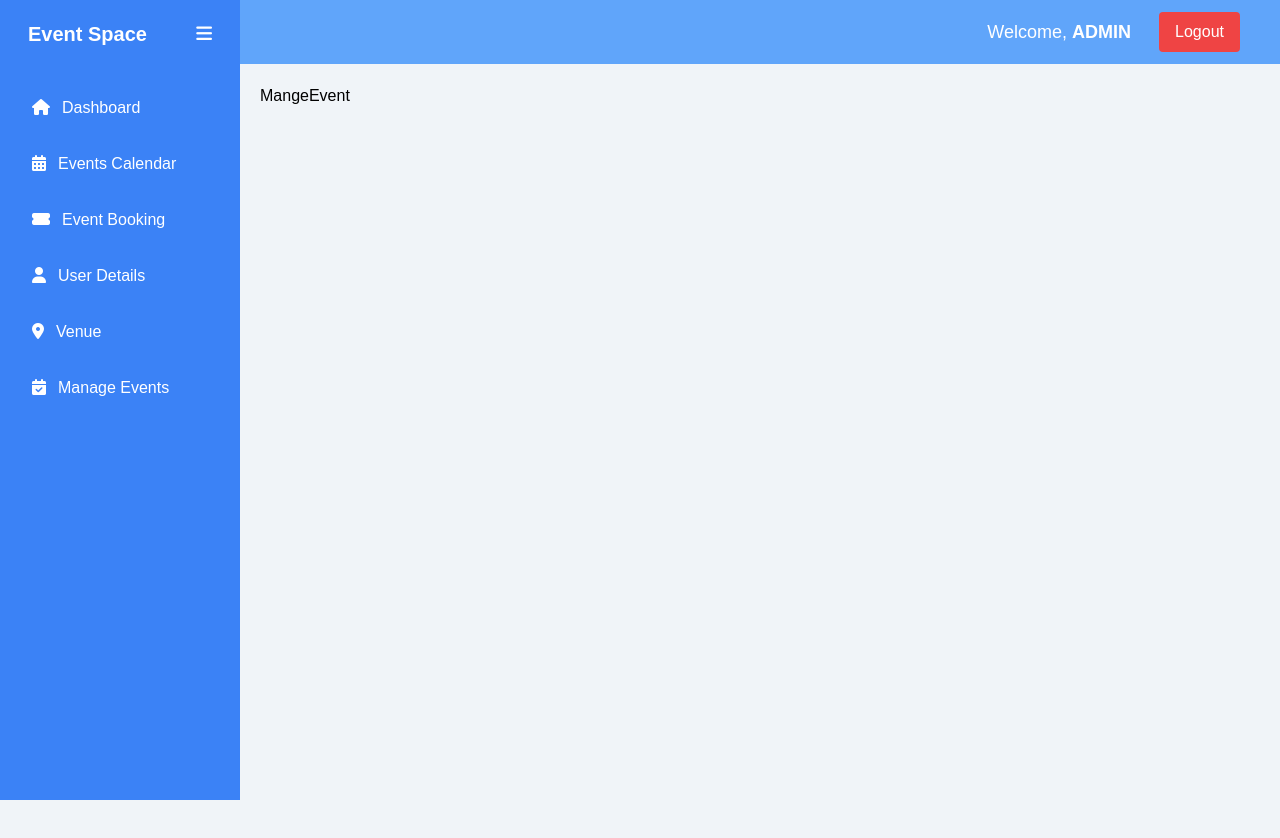
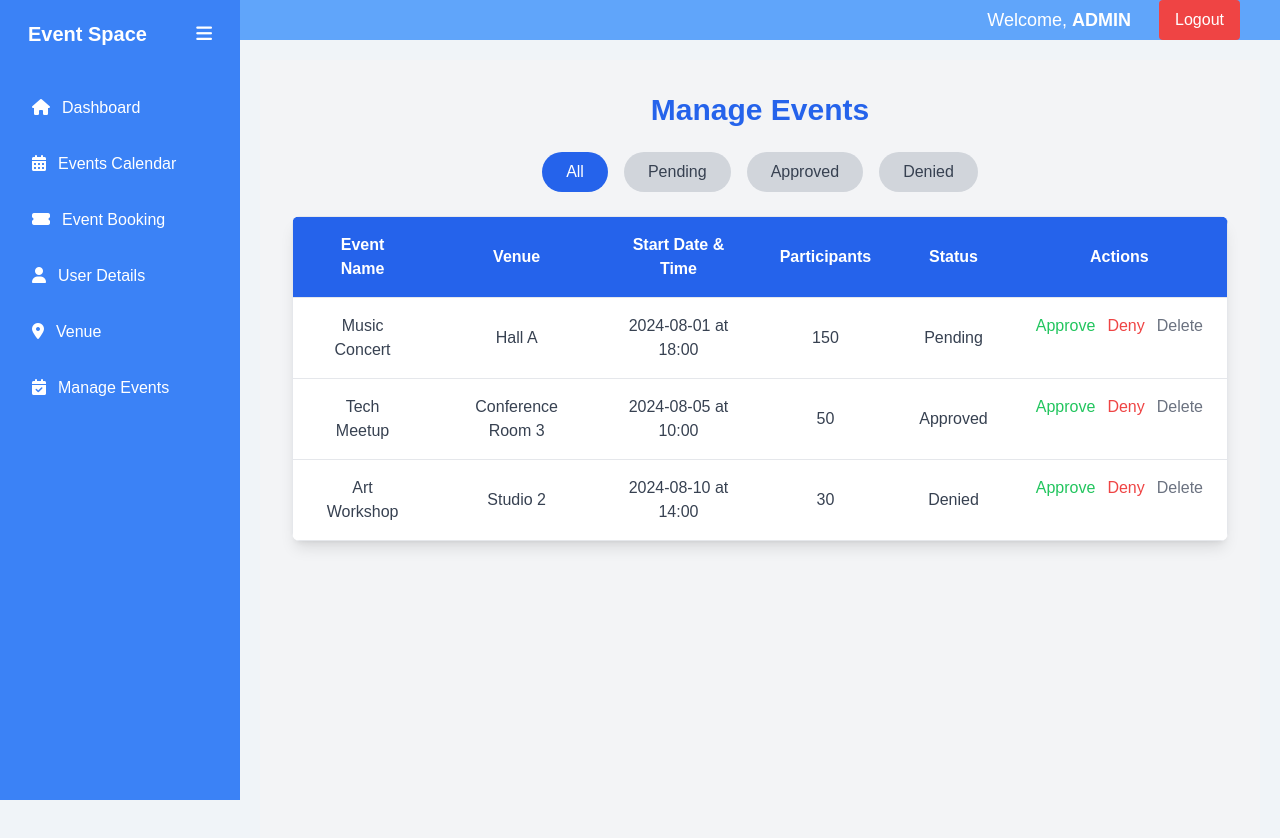
Before and after one commit to SarjyantShrestha/Event-management-System, a React (Vite) app in the folder Frontend/: page /manage-events in a window 1280 px wide. Shown: the top 838 px of the page. Before the commit the page ends 800 px from the top, so only its background shows below. Built offline with nearby package versions, Linux system fonts and the light colour scheme.

Commit message:
manage events added and other functionalities

```diff
--- a/Frontend/src/components/EventBooking.jsx
+++ b/Frontend/src/components/EventBooking.jsx
@@ -1,20 +1,20 @@
-import React, { useState } from 'react';
+import React, { useState } from "react";
 
 const EventBooking = () => {
   const venues = [
-    { id: 1, name: 'Conference Room A' },
-    { id: 2, name: 'Banquet Hall' },
-    { id: 3, name: 'Outdoor Garden' },
+    { id: 1, name: "Conference Room A" },
+    { id: 2, name: "Banquet Hall" },
+    { id: 3, name: "Outdoor Garden" },
   ];
 
   // State to manage form fields
   const [eventDetails, setEventDetails] = useState({
-    eventName: '',
-    venue: '',
-    startDate: '',
-    endDate: '',
-    startTime: '',
-    endTime: '',
+    eventName: "",
+    venue: "",
+    startDate: "",
+    endDate: "",
+    startTime: "",
+    endTime: "",
     participants: 1,
   });
 
@@ -31,30 +31,31 @@ const EventBooking = () => {
   const handleSubmit = (e) => {
     e.preventDefault();
     // Simulate a booking submission (in a real app, you can send this to a server)
-    console.log('Event Booking Submitted:', eventDetails);
+    console.log("Event Booking Submitted:", eventDetails);
 
     // Optionally, reset the form after submission
     setEventDetails({
-      eventName: '',
-      venue: '',
-      startDate: '',
-      endDate: '',
-      startTime: '',
-      endTime: '',
+      eventName: "",
+      venue: "",
+      startDate: "",
+      endDate: "",
+      startTime: "",
+      endTime: "",
       participants: 1,
     });
 
-
-    alert('Event booked successfully!');
+    alert("Event booked successfully!");
   };
 
   return (
-    <div className="event-booking-container max-w-md mx-auto p-6 bg-white rounded-lg shadow-md">
+    <div className="event-booking-container max-w-4xl mx-auto p-6 bg-white rounded-lg shadow-md">
       <h1 className="text-2xl font-bold mb-6 text-center">Event Booking</h1>
       <form onSubmit={handleSubmit} className="space-y-4">
         {/* Event Name */}
         <div className="form-group">
-          <label htmlFor="eventName" className="block text-gray-700">Event Name</label>
+          <label htmlFor="eventName" className="block text-gray-700">
+            Event Name
+          </label>
           <input
             type="text"
             id="eventName"
@@ -68,7 +69,9 @@ const EventBooking = () => {
 
         {/* Venue Selection */}
         <div className="form-group">
-          <label htmlFor="venue" className="block text-gray-700">Select Venue</label>
+          <label htmlFor="venue" className="block text-gray-700">
+            Select Venue
+          </label>
           <select
             id="venue"
             name="venue"
@@ -87,8 +90,11 @@ const EventBooking = () => {
         </div>
 
         {/* Start Date and Time */}
-        <div className="form-group">
-          <label htmlFor="startDate" className="block text-gray-700">Start Date</label>
+        <div className="flex gap-4">
+          <div className="form-group flex-1">
+            <label htmlFor="startDate" className="block text-gray-700">
+              Start Date
+            </label>
             <input
               type="date"
               id="startDate"
@@ -100,8 +106,10 @@ const EventBooking = () => {
             />
           </div>
 
-        <div className="form-group">
-          <label htmlFor="startTime" className="block text-gray-700">Start Time</label>
+          <div className="form-group flex-1">
+            <label htmlFor="startTime" className="block text-gray-700">
+              Start Time
+            </label>
             <input
               type="time"
               id="startTime"
@@ -112,10 +120,14 @@ const EventBooking = () => {
               required
             />
           </div>
+        </div>
 
+        <div className="flex gap-4">
           {/* End Date and Time */}
-        <div className="form-group">
-          <label htmlFor="endDate" className="block text-gray-700">End Date</label>
+          <div className="form-group flex-1">
+            <label htmlFor="endDate" className="block text-gray-700">
+              End Date
+            </label>
             <input
               type="date"
               id="endDate"
@@ -127,8 +139,10 @@ const EventBooking = () => {
             />
           </div>
 
-        <div className="form-group">
-          <label htmlFor="endTime" className="block text-gray-700">End Time</label>
+          <div className="form-group flex-1">
+            <label htmlFor="endTime" className="block text-gray-700">
+              End Time
+            </label>
             <input
               type="time"
               id="endTime"
@@ -139,10 +153,13 @@ const EventBooking = () => {
               required
             />
           </div>
+        </div>
 
         {/* Number of Participants */}
         <div className="form-group">
-          <label htmlFor="participants" className="block text-gray-700">Number of Participants</label>
+          <label htmlFor="participants" className="block text-gray-700">
+            Number of Participants
+          </label>
           <input
             type="number"
             id="participants"
@@ -157,7 +174,10 @@ const EventBooking = () => {
         </div>
 
         {/* Submit Button */}
-        <button type="submit" className="w-full px-4 py-2 bg-blue-500 text-white rounded hover:bg-blue-600">
+        <button
+          type="submit"
+          className="w-full px-4 py-2 bg-blue-500 text-white rounded hover:bg-blue-600"
+        >
           Book Event
         </button>
       </form>
--- a/Frontend/src/components/ManageEvent.jsx
+++ b/Frontend/src/components/ManageEvent.jsx
@@ -1,11 +1,135 @@
-import React from "react";
+import React, { useState } from "react";
 
-const ManageEvent = () => {
+const initialEvents = [
+  {
+    id: 1,
+    name: "Music Concert",
+    venue: "Hall A",
+    date: "2024-08-01",
+    time: "18:00",
+    participants: 150,
+    status: "Pending",
+  },
+  {
+    id: 2,
+    name: "Tech Meetup",
+    venue: "Conference Room 3",
+    date: "2024-08-05",
+    time: "10:00",
+    participants: 50,
+    status: "Approved",
+  },
+  {
+    id: 3,
+    name: "Art Workshop",
+    venue: "Studio 2",
+    date: "2024-08-10",
+    time: "14:00",
+    participants: 30,
+    status: "Denied",
+  },
+];
 
-    return (
-        <div>MangeEvent</div>
+const ManageEvents = () => {
+  const [events, setEvents] = useState(initialEvents);
+  const [filter, setFilter] = useState("All");
+
+  const updateStatus = (id, status) => {
+    const updatedEvents = events.map((event) =>
+      event.id === id ? { ...event, status } : event,
     );
+    setEvents(updatedEvents);
+  };
 
-}
+  const deleteEvent = (id) => {
+    const updatedEvents = events.filter((event) => event.id !== id);
+    setEvents(updatedEvents);
+  };
 
-export default ManageEvent;
+  const filteredEvents =
+    filter === "All"
+      ? events
+      : events.filter((event) => event.status === filter);
+
+  return (
+    <div className="p-8 bg-gray-100 min-h-screen">
+      <h1 className="text-3xl font-bold mb-6 text-center text-blue-600">
+        Manage Events
+      </h1>
+
+      {/* Filter Buttons */}
+      <div className="flex justify-center space-x-4 mb-6">
+        {["All", "Pending", "Approved", "Denied"].map((status) => (
+          <button
+            key={status}
+            onClick={() => setFilter(status)}
+            className={`px-6 py-2 rounded-full ${
+              filter === status
+                ? "bg-blue-600 text-white"
+                : "bg-gray-300 text-gray-700"
+            } hover:bg-blue-500 hover:text-white transition`}
+          >
+            {status}
+          </button>
+        ))}
+      </div>
+
+      {/* Events Table */}
+      <div className="overflow-auto rounded-lg shadow-lg">
+        <table className="min-w-full bg-white border-collapse border border-gray-200">
+          <thead className="bg-blue-600 text-white">
+            <tr>
+              {[
+                "Event Name",
+                "Venue",
+                "Start Date & Time",
+                "Participants",
+                "Status",
+                "Actions",
+              ].map((header) => (
+                <th key={header} className="py-4 px-6 text-center border-b">
+                  {header}
+                </th>
+              ))}
+            </tr>
+          </thead>
+          <tbody className="text-gray-700">
+            {filteredEvents.map((event) => (
+              <tr key={event.id} className="hover:bg-gray-100 border-b">
+                <td className="py-4 px-6 text-center">{event.name}</td>
+                <td className="py-4 px-6 text-center">{event.venue}</td>
+                <td className="py-4 px-6 text-center">
+                  {event.date} at {event.time}
+                </td>
+                <td className="py-4 px-6 text-center">{event.participants}</td>
+                <td className="py-4 px-6 text-center">{event.status}</td>
+                <td className="py-4 px-6 flex justify-center space-x-3">
+                  <button
+                    onClick={() => updateStatus(event.id, "Approved")}
+                    className="text-green-500 hover:text-green-700"
+                  >
+                    Approve
+                  </button>
+                  <button
+                    onClick={() => updateStatus(event.id, "Denied")}
+                    className="text-red-500 hover:text-red-700"
+                  >
+                    Deny
+                  </button>
+                  <button
+                    onClick={() => deleteEvent(event.id)}
+                    className="text-gray-500 hover:text-gray-700"
+                  >
+                    Delete
+                  </button>
+                </td>
+              </tr>
+            ))}
+          </tbody>
+        </table>
+      </div>
+    </div>
+  );
+};
+
+export default ManageEvents;
--- a/Frontend/src/components/Spaces.jsx
+++ b/Frontend/src/components/Spaces.jsx
@@ -1,5 +1,6 @@
 import React, { useState } from "react";
 import SpaceForm from "./Spaces/SpaceForm";
+import img from "../assets/venue.webp";
 
 const ManageSpaces = () => {
   const [spaces, setSpaces] = useState([
@@ -8,34 +9,49 @@ const ManageSpaces = () => {
       location: "Building 1",
       capacity: 20,
       price: 100,
-      image: "https://unsplash.com/photos/a-living-room-filled-with-furniture-and-a-staircase-PuTKvRO7Fjs" // Placeholder image
+      image: img, // Placeholder image
     },
     {
       name: "Banquet Hall",
       location: "Building 2",
       capacity: 100,
       price: 500,
-      image: "https://unsplash.com/photos/a-living-room-filled-with-furniture-and-a-staircase-PuTKvRO7Fjs"
+      image: img,
     },
     {
       name: "Meeting Pod",
       location: "Building 3",
       capacity: 5,
       price: 50,
-      image: "https://unsplash.com/photos/a-living-room-filled-with-furniture-and-a-staircase-PuTKvRO7Fjs"
+      image: img,
     },
   ]);
 
   const [isModalOpen, setIsModalOpen] = useState(false);
+  const [editingSpace, setEditingSpace] = useState(null);
 
   const handleAddSpace = (newSpace) => {
-    setSpaces([...spaces, newSpace]);
-    setIsModalOpen(false); // Close modal after adding
+    if (editingSpace !== null) {
+      const updatedSpaces = spaces.map((space, index) =>
+        index === editingSpace.index ? newSpace : space,
+      );
+      setSpaces(updatedSpaces);
+    } else {
+      setSpaces([...spaces, newSpace]);
+    }
+    setIsModalOpen(false);
+    setEditingSpace(null);
+  };
+
+  const handleDeleteSpace = (index) => {
+    const updatedSpaces = spaces.filter((_, i) => i !== index);
+    setSpaces(updatedSpaces);
   };
 
   return (
     <div className="max-w-6xl mx-auto p-8 bg-gray-100 rounded-lg shadow-lg">
-      <h1 className="text-3xl font-bold mb-6 text-center">Listed Venue</h1>
+      <h1 className="text-3xl font-bold mb-6 text-center">Listed Venues</h1>
+
       {/* Add Venue Button */}
       <div className="text-right mb-4">
         <button
@@ -46,30 +62,72 @@ const ManageSpaces = () => {
         </button>
       </div>
 
-      {/* Space Table */}
-      <div className="space-y-6">
-        {spaces.map((space, index) => (
-          <div key={index} className="flex bg-white rounded-lg shadow-md overflow-hidden">
-            <img src={space.image} alt={space.name} className="w-1/3 object-cover" />
-            <div className="w-2/3 p-6">
-              <h2 className="text-2xl font-bold mb-2">{space.name}</h2>
-              <p className="text-gray-700 mb-2"><strong>Location:</strong> {space.location}</p>
-              <p className="text-gray-700 mb-2"><strong>Capacity:</strong> {space.capacity}</p>
-              <p className="text-gray-700 mb-2"><strong>Price:</strong> ${space.price}</p>
-            </div>
-          </div>
-        ))}
+      {/* Venue Table */}
+      <div className="bg-white rounded-lg shadow-md overflow-hidden">
+        <table className="table-auto w-full text-left">
+          <thead className="bg-gray-200">
+            <tr className="text-center">
+              <th className="px-6 py-3 font-semibold">Image</th>
+              <th className="px-6 py-3 font-semibold">Name</th>
+              <th className="px-6 py-3 font-semibold">Location</th>
+              <th className="px-6 py-3 font-semibold">Capacity</th>
+              <th className="px-6 py-3 font-semibold">Actions</th>
+            </tr>
+          </thead>
+          <tbody>
+            {spaces.map((space, index) => (
+              <tr key={index} className="hover:bg-gray-100 border-t">
+                <td className="px-6 py-4 flex justify-center">
+                  <img
+                    src={space.image}
+                    alt={space.name}
+                    className="w-24 h-24 object-cover rounded"
+                  />
+                </td>
+                <td className="px-6 py-4 text-center">{space.name}</td>
+                <td className="px-6 py-4 text-center ">{space.location}</td>
+                <td className="px-6 py-4 text-center">{space.capacity}</td>
+                <td className="px-6 py-4 text-center">
+                  <div className="flex space-x-2">
+                    <button
+                      onClick={() => {
+                        setEditingSpace({ ...space, index });
+                        setIsModalOpen(true);
+                      }}
+                      className="bg-blue-500 text-white px-3 py-1 rounded hover:bg-blue-600"
+                    >
+                      Edit
+                    </button>
+                    <button
+                      onClick={() => handleDeleteSpace(index)}
+                      className="bg-red-500 text-white px-3 py-1 rounded hover:bg-red-600"
+                    >
+                      Delete
+                    </button>
+                  </div>
+                </td>
+              </tr>
+            ))}
+          </tbody>
+        </table>
       </div>
 
-
-      {/* Modal Form */}
+      {/* Modal for Add/Edit */}
       {isModalOpen && (
         <div className="fixed inset-0 bg-gray-800 bg-opacity-50 flex items-center justify-center z-10">
           <div className="bg-white p-8 rounded-lg shadow-lg w-full max-w-md">
-            <h2 className="text-2xl font-bold mb-4">Add New Venue</h2>
-            <SpaceForm onAddSpace={handleAddSpace} />
+            <h2 className="text-2xl font-bold mb-4">
+              {editingSpace ? "Edit Venue" : "Add New Venue"}
+            </h2>
+            <SpaceForm
+              onAddSpace={handleAddSpace}
+              initialData={editingSpace || {}}
+            />
             <button
-              onClick={() => setIsModalOpen(false)}
+              onClick={() => {
+                setIsModalOpen(false);
+                setEditingSpace(null);
+              }}
               className="mt-4 px-4 py-2 bg-red-500 text-white rounded hover:bg-red-600"
             >
               Close
--- a/Frontend/src/constants/index.js
+++ b/Frontend/src/constants/index.js
@@ -1,10 +1,25 @@
 const navLinks = [
   { id: 1, name: "Dashboard", path: "/", icon: "fas fa-home" }, // Add FontAwesome icon class
-  { id: 2, name: "Events Calendar", path: "/events-calendar", icon: "fas fa-calendar-alt" },
-  { id: 3, name: "Event Booking", path: "/event-booking", icon: "fas fa-ticket-alt" },
+  {
+    id: 2,
+    name: "Events Calendar",
+    path: "/events-calendar",
+    icon: "fas fa-calendar-alt",
+  },
+  {
+    id: 3,
+    name: "Event Booking",
+    path: "/event-booking",
+    icon: "fas fa-ticket-alt",
+  },
   { id: 4, name: "User Details", path: "/user-details", icon: "fas fa-user" },
   { id: 5, name: "Venue", path: "/Spaces", icon: "fas fa-location-dot" },
-  { id: 5, name: "Manage Events", path: "/manage-events", icon: "fas fa-calendar-check" },
+  {
+    id: 6,
+    name: "Manage Events",
+    path: "/manage-events",
+    icon: "fas fa-calendar-check",
+  },
 ];
 
 export default navLinks;
```
Also changed, not shown: Frontend/src/components/Dashboard.jsx (+22 -14 lines), Frontend/src/assets/venue.webp (added). Lines whose indentation alone changed are shown as unchanged.
